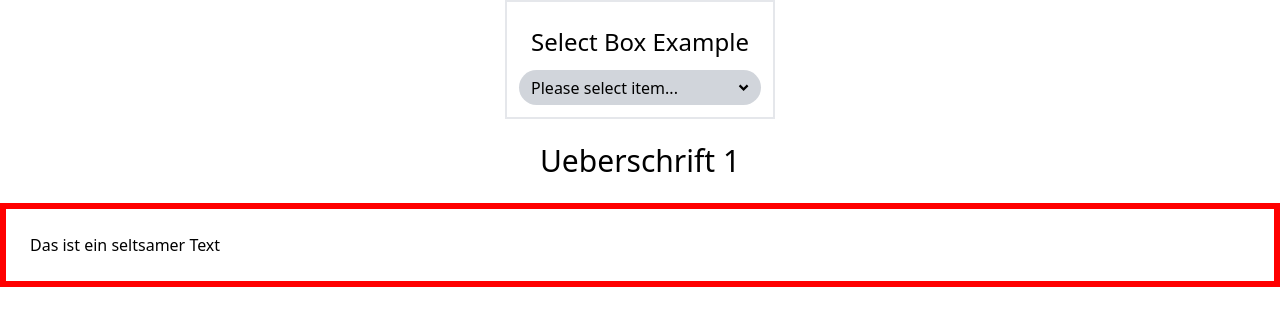
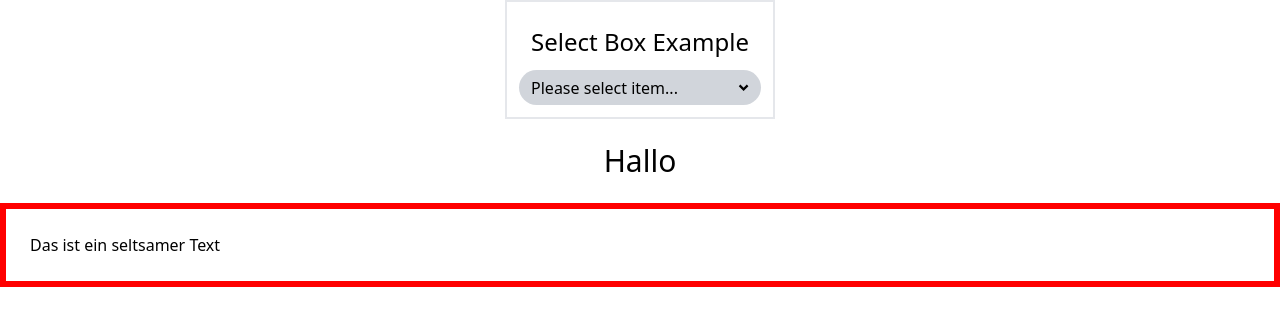
Before and after one commit to moncapitaine/alfa-react, a React (Create React App) app in the folder alfa3/: page / in a window 1280 px wide. Shown: the top 326 px of the page. Built offline with nearby package versions, Linux system fonts and the light colour scheme.

Commit message:
eslint & prettier

```diff
--- a/alfa3/src/App.tsx
+++ b/alfa3/src/App.tsx
@@ -27,7 +27,7 @@ function App() {
           onChange={(item) => setSelectedPerson({id: parseInt(item.id), name: item.name, unavailable: !!item.disabled})}
           options={people.map((person) => ({id: person.id.toString(), name: person.name, disabled: person.unavailable }))} />
       </div>
-      <h1 className="text-3xl text-center p-6">Ueberschrift 1</h1>
+      <h1 className="text-3xl text-center p-6">Hallo {selectedPerson?.name}</h1>
       <p className='p-6 border-[6px] border-[#FF0000]'>Das ist ein seltsamer Text</p>
     </div>
   );
--- a/alfa3/src/selectBox/selectBox.tsx
+++ b/alfa3/src/selectBox/selectBox.tsx
@@ -12,13 +12,16 @@ export interface SelectBoxProps {
   onChange: (item: SelectBoxItem) => void
 }
 
-export const SelectBox:React.FunctionComponent<SelectBoxProps> = ({ value, options, onChange }) => {
+export const SelectBox: React.FunctionComponent<SelectBoxProps> = ({
+  value,
+  onChange,
+  options,
+}) => {
   const handleValueChange = (item: SelectBoxItem) => {
-    console.log('handleValueChange', item)
     onChange(item)
   }
   return (
-    <div  className="relative">
+    <div className="relative">
       <Listbox value={value} onChange={handleValueChange}>
         <Listbox.Button className="w-full pl-3 pr-1 py-1 rounded-full bg-gray-300 flex items-center justify-between">
           <span>{value?.name ?? 'Please select item...'}</span>
@@ -27,7 +30,9 @@ export const SelectBox:React.FunctionComponent<SelectBoxProps> = ({ value, optio
         <Listbox.Options className="border-2 absolute p-2 mb-1 right-1 top-[2em] bg-white rounded-md">
           {options.map((option) => (
             <Listbox.Option
-            className={`cursor-pointer py-1 px-2 hover:bg-slate-100 hover:rounded-full ${option.disabled ? 'text-gray-400 hover:cursor-not-allowed' : ''}`}
+              className={`cursor-pointer py-1 px-2 hover:bg-slate-100 hover:rounded-full ${
+                option.disabled ? 'text-gray-400 hover:cursor-not-allowed' : ''
+              }`}
               key={option.id}
               value={option}
               disabled={option.disabled}
```
Also changed, not shown: alfa3/package.json (+18 -1 lines), alfa3/src/reportWebVitals.ts (+9 -9 lines), alfa3/src/setupTests.ts (+1 -1 lines), alfa3/.eslintrc.js (added), alfa3/.prettierrc.js (added), 1 other file (tests, documents, lock files or other folders). Lines whose indentation alone changed are shown as unchanged.
